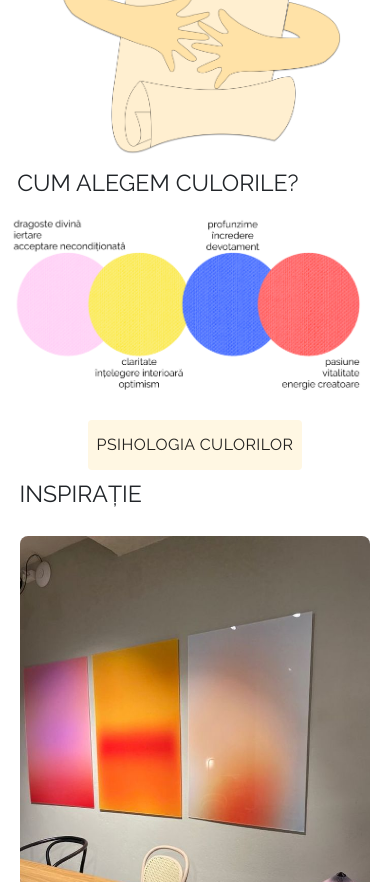
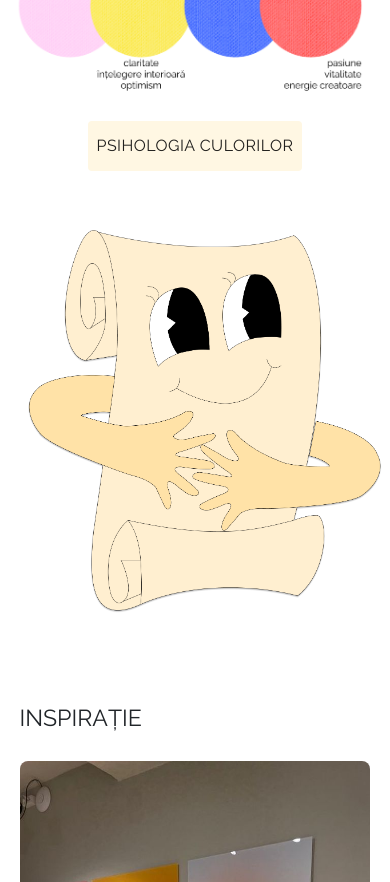
Before and after one commit to teodorasorescu/self_v2-master, a React (Create React App) app: page / in a window 390 px wide. Shown: the part 5180-6062 px from the top of the page. Built offline with nearby package versions, Linux system fonts and the light colour scheme; no server answers; a web font is replaced by a local one.

Commit message:
responsive on big screens

```diff
--- a/src/components/AddProduct.js
+++ b/src/components/AddProduct.js
@@ -20,9 +20,11 @@ import reactCSS from 'reactcss';
 import AttentionPrint from '../images/cmyk.png';
 import { selectFramesStock } from '../reducers/slices/stockSlice';
 import getFramesStockAction from '../reducers/actions/getFramesStockAction';
+import useMediaQuery from '@mui/material/useMediaQuery';
 
 const AddProduct = () => {
 	const [frameColor, setFrameColor] = useState('fără');
+	const width = useMediaQuery('(max-width:1024px)') ? '90vw' : '50vw';
 
 	const setField = (event) => {
 		setFrameColor(event.target.value);
@@ -177,8 +179,8 @@ const AddProduct = () => {
 						</Link>
 					</div>
 					<div className='detailsDropdownContainer'>
-						<Dropdown title='DETALII' content={details} dropdownWidth='25vw' />
-						<Dropdown title='SUPORT' content={suport} dropdownWidth='25vw' />
+						<Dropdown title='DETALII' content={details} dropdownWidth={width} />
+						<Dropdown title='SUPORT' content={suport} dropdownWidth={width} />
 					</div>
 				</div>
 			</div>
--- /dev/null
+++ b/src/components/ColorsChoice.js
@@ -0,0 +1,44 @@
+import styles from '../styling/colors.choice.module.scss';
+import Jumi from '../images/jumi.png';
+import Colors from '../images/colors.png';
+import Button from '@material-ui/core/Button';
+import { Link } from 'react-router-dom';
+import useMediaQuery from '@mui/material/useMediaQuery';
+
+const ColorsChoice = () => {
+	const screenSizeSmartphone = useMediaQuery('(max-width:1024px)');
+
+	return (
+		<div className={styles.container}>
+			{screenSizeSmartphone ? (
+				<>
+					<div className={styles.colorsChoice}>
+						<h3>CUM ALEGEM CULORILE?</h3>
+						<img className={styles.colors} src={Colors} alt='colors' />
+						<div className={styles.buttonContainer}>
+							<Link to='/psihologia-culorilor'>
+								<Button className={styles.button}>PSIHOLOGIA CULORILOR</Button>
+							</Link>
+						</div>
+					</div>
+					<div className={styles.firstContainer}></div>
+				</>
+			) : (
+				<>
+					<div className={styles.firstContainer}></div>
+					<div className={styles.colorsChoice}>
+						<h3>CUM ALEGEM CULORILE?</h3>
+						<img className={styles.colors} src={Colors} alt='colors' />
+						<div className={styles.buttonContainer}>
+							<Link to='/psihologia-culorilor'>
+								<Button className={styles.button}>PSIHOLOGIA CULORILOR</Button>
+							</Link>
+						</div>
+					</div>
+				</>
+			)}
+		</div>
+	);
+};
+
+export default ColorsChoice;
--- a/src/components/Home.js
+++ b/src/components/Home.js
@@ -1,16 +1,14 @@
 import React, { useRef } from 'react';
 import Flipcard from './Flipcard';
 import styles from '../styling/home.module.scss';
-import Jumi from '../images/jumi.png';
-import Colors from '../images/colors.png';
 import Button from '@material-ui/core/Button';
-import { Link } from 'react-router-dom';
 import HomeInspirationShowcase from './HomeInspirationShowcase';
 import SelfMission from './SelfMission';
 import Benefits from './Benefits';
 import VisualImages from './VisiualImages';
 import Sustenability from './Sustenability';
 import OurStory from './OurStory';
+import ColorsChoice from './ColorsChoice';
 
 const Home = () => {
 	const myRef = useRef(null);
@@ -44,25 +42,12 @@ const Home = () => {
 					<Flipcard />
 				</div>
 
-				<div className={styles.colorsContainer}>
-					<img className={styles.jumi} src={Jumi} alt='jumi' />
-					<div className={styles.colorsChoice}>
-						<h3>CUM ALEGEM CULORILE?</h3>
-						<img className={styles.colors} src={Colors} alt='colors' />
-						<div className={styles.buttonContainer}>
-							<Link to='/psihologia-culorilor'>
-								<Button className={styles.button}>PSIHOLOGIA CULORILOR</Button>
-							</Link>
-						</div>
-					</div>
-				</div>
-
+				<ColorsChoice />
 				<div className={styles.inspoImages}>
 					<HomeInspirationShowcase />
 				</div>
 
 				<Sustenability />
-
 				<OurStory />
 			</div>
 		</div>
--- a/src/constants/faqdata.js
+++ b/src/constants/faqdata.js
@@ -47,7 +47,7 @@ export const orderQuestions = [
 	{
 		title: 'Pot returna poster-ul personalizat?',
 		content:
-			'Din păcate, produsele personalizate după cerințe și fără defecte, nu pot fi returnate.',
+			'Din păcate, produsele personalizate care respectă cerințele clientului și primite fără defecte, nu pot fi returnate.',
 	},
 	{
 		title: 'Ramele se pot returna?',
--- a/src/styling/color.psycho.page.module.scss
+++ b/src/styling/color.psycho.page.module.scss
@@ -7,7 +7,9 @@
 	font-family: 'Raleway', sans-serif;
 	width: 90vw;
 	text-align: center;
-
+	@media screen and (min-width: 1300px) {
+		display: grid;
+	}
 	.title {
 		padding-top: 5%;
 		padding-bottom: 5%;
@@ -41,6 +43,11 @@
 	margin-right: auto;
 }
 .flipcards {
+	@media screen and (min-width: 1300px) {
+		margin-left: auto;
+		margin-right: auto;
+	}
+
 	overflow-x: scroll;
 	overflow-y: hidden;
 }
--- /dev/null
+++ b/src/styling/colors.choice.module.scss
@@ -0,0 +1,63 @@
+@import url('https://fonts.googleapis.com/css2?family=Raleway&display=swap');
+
+.container {
+	@media screen and (max-width: 1024px) {
+		flex-direction: column;
+	}
+	display: flex;
+	flex-direction: row;
+	height: 50%;
+	margin: 3%;
+
+	.firstContainer {
+		@media screen and (max-width: 1024px) {
+			width: 95vw;
+			margin-bottom: 3%;
+		}
+		width: 50%;
+		background-repeat: no-repeat;
+		background-size: contain;
+		background-position: center;
+		transition: all 0.05s;
+		background-image: url('../images/jumi.png');
+		margin-right: 2%;
+		height: 500px;
+	}
+
+	.colorsChoice {
+		display: flex;
+		flex-direction: column;
+		.colors {
+			@media screen and (max-width: 1024px) {
+				width: 95vw;
+			}
+			width: 50vw;
+		}
+		> h3 {
+			margin-top: 3%;
+			margin-left: 2%;
+			margin-bottom: 5%;
+			text-align: left;
+		}
+		.buttonContainer {
+			align-self: center;
+			.button {
+				width: auto;
+				height: 50px;
+				font-family: 'Raleway', sans-serif;
+				border: 0.1px solid rgba(221, 204, 174, 0);
+				font-size: 1rem;
+				transition: all 0.1s ease;
+				background-color: #fff7e3;
+				cursor: pointer;
+				text-decoration: none;
+			}
+
+			.button:hover {
+				text-decoration: none;
+				transition: none;
+				background-color: rgba(248, 221, 170, 0.6);
+			}
+		}
+	}
+}
--- a/src/styling/flipcard.css
+++ b/src/styling/flipcard.css
@@ -50,6 +50,10 @@ html {
 	width: 350px;
 	margin-bottom: 35px;
 	max-width: 100%;
+
+	@media screen and (min-width: 1300px) {
+		width: 550px;
+	}
 }
 
 .flip-box {
@@ -71,6 +75,10 @@ html {
 	-webkit-transition: transform 0.7s cubic-bezier(0.4, 0.2, 0.2, 1);
 	-webkit-backface-visibility: hidden;
 	backface-visibility: hidden;
+
+	@media screen and (min-width: 1300px) {
+		height: 700px;
+	}
 }
 
 .flip-box-front {
--- a/src/styling/flipcardSwatches.css
+++ b/src/styling/flipcardSwatches.css
@@ -280,3 +280,14 @@
 		}
 	}
 }
+
+@media screen and (min-width: 1300px) {
+	.bodyContainer {
+		.secondContainer {
+			.gradientContainer {
+				width: 20vw;
+				height: 50vh;
+			}
+		}
+	}
+}
```
